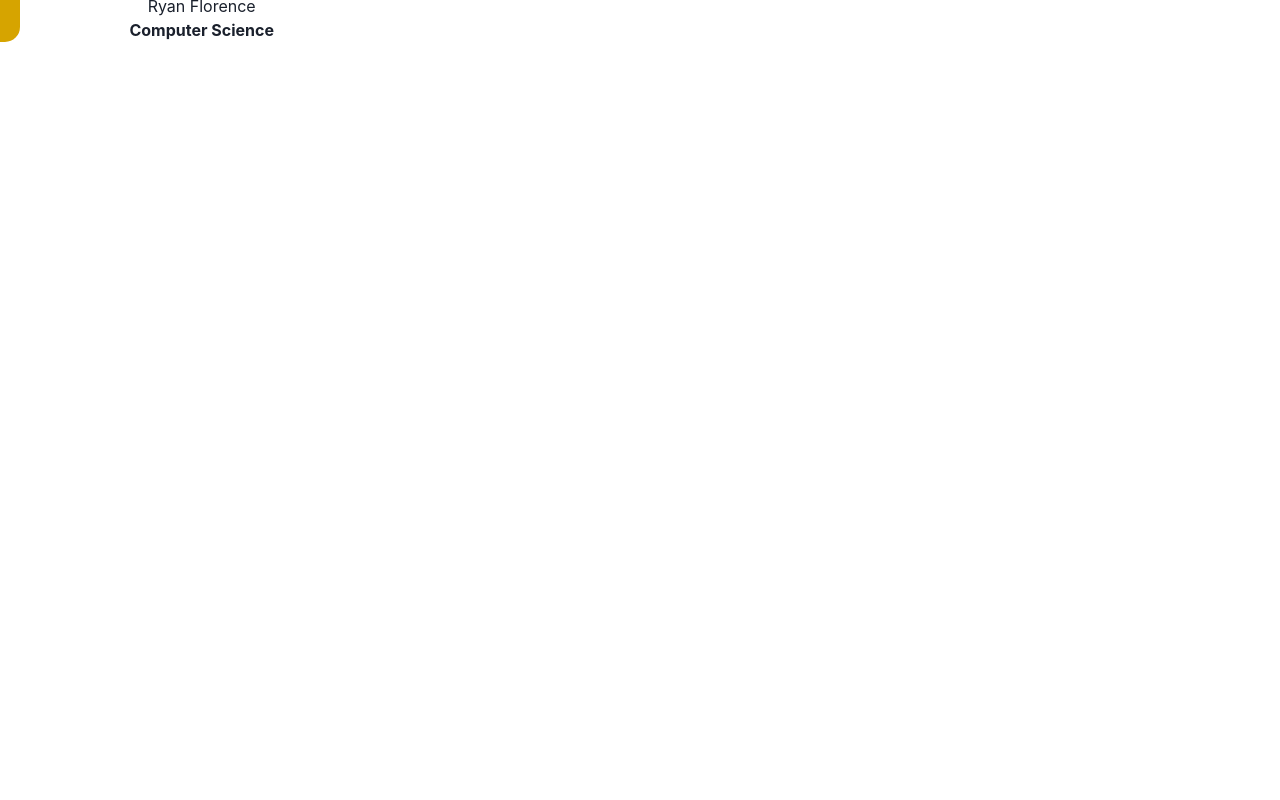
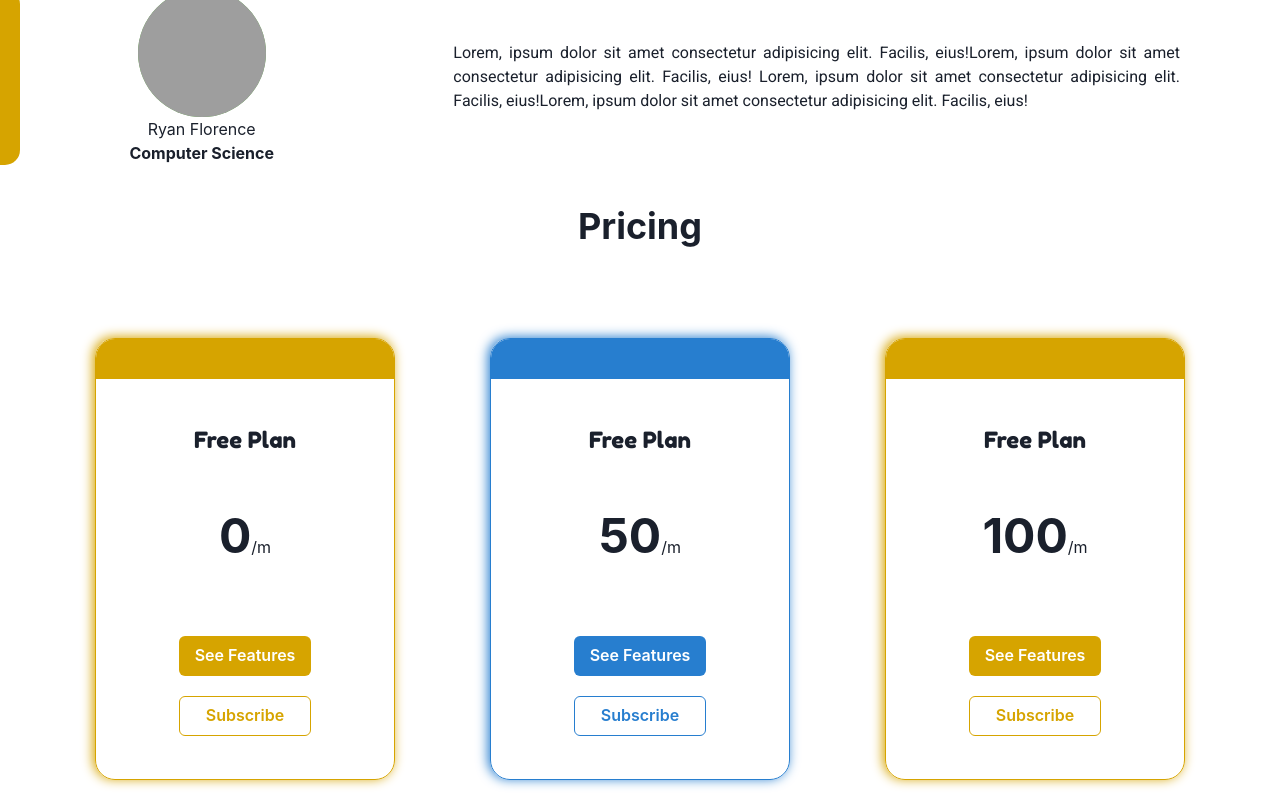
Before and after one commit to b-haytham/nextjs-landing-page, a Next.js app: page / in a window 1280 px wide. Shown: the part 1407-2207 px from the top of the page. Before the commit the page ends 1459 px from the top, so only its background shows below. Built offline with nearby package versions, Linux system fonts and the light colour scheme; grey boxes are pictures that could not be loaded.

Commit message:
Pricing Component

```diff
--- /dev/null
+++ b/components/home/PricingCard.tsx
@@ -0,0 +1,143 @@
+import { Box, Button, Flex, Text } from "@chakra-ui/react";
+import React, { useState } from "react";
+
+import ReactCardFlip from "react-card-flip";
+
+interface PricingCardProps {
+	planName: string;
+	planPrice: number;
+	features: string[];
+	isPro?: boolean;
+}
+
+const PricingCard: React.FC<PricingCardProps> = ({
+	planName,
+	planPrice,
+	isPro,
+	features,
+}) => {
+	const [isFlipped, setIsFlipped] = useState(false);
+
+	return (
+		<ReactCardFlip
+			cardStyles={{
+				front: {
+					minWidth: 300,
+					borderRadius: 20,
+					border: !isPro ? "1px solid #d6a400" : "1px solid #277ecf",
+					margin: "10px 0",
+					boxShadow: !isPro
+						? "-2px -1px 12px 0px #d6a400"
+						: "-2px -1px 12px 0px #277ecf",
+					overflow: "hidden",
+				},
+				back: {
+					backgroundColor: isPro ? "#277ecf" : "#d6a400",
+					nimWidth: 300,
+					borderRadius: 20,
+					margin: "10px 0",
+					boxShadow: !isPro
+						? "-2px -1px 12px 0px #d6a400"
+						: "-2px -1px 12px 0px #277ecf",
+					overflow: "hidden",
+				},
+			}}
+			isFlipped={isFlipped}
+			flipDirection="vertical"
+		>
+			<Box>
+				<Box bgColor={isPro ? "#277ecf" : "#d6a400"} h={10} />
+				<Flex
+					flexDirection="column"
+					minHeight={400}
+					alignItems="center"
+					justifyContent="space-evenly"
+				>
+					<Text
+						fontFamily="Fredoka One, cursive;"
+						fontSize="1.4rem"
+						textAlign="center"
+					>
+						{planName}
+					</Text>
+					<Box>
+						<Text>
+							<span
+								style={{
+									fontSize: "3rem",
+									fontWeight: "bold",
+								}}
+							>
+								{planPrice}
+							</span>
+							/m
+						</Text>
+					</Box>
+					<Flex flexDirection="column" justifyContent="space-between">
+						<Button
+							onClick={() => setIsFlipped(true)}
+							marginY={5}
+							variant="solid"
+							color="#fff"
+							colorScheme={isPro ? "#277ecf" : "#d6a400"}
+							bgColor={isPro ? "#277ecf" : "#d6a400"}
+						>
+							See Features
+						</Button>
+						<Button
+							variant="outline"
+							colorScheme={isPro ? "#277ecf" : "#d6a400"}
+							color={isPro ? "#277ecf" : "#d6a400"}
+						>
+							Subscribe
+						</Button>
+					</Flex>
+				</Flex>
+			</Box>
+
+			<Box minWidth={300}>
+				<Box h={10} />
+				<Flex
+					flexDirection="column"
+					minHeight={400}
+					alignItems="center"
+					justifyContent="space-evenly"
+				>
+					<Text
+						fontFamily="Fredoka One, cursive"
+						fontSize="1.4rem"
+						textAlign="center"
+					>
+						Features
+					</Text>
+
+					<Box>
+						{features.map((f) => (
+							<Text
+								fontFamily="Roboto, sans-serif"
+								fontWeight="bolder"
+								textAlign="center"
+								color="white"
+								marginY={5}
+							>
+								{f}
+							</Text>
+						))}
+					</Box>
+
+					<Button
+						onClick={() => setIsFlipped(false)}
+						marginY={5}
+						variant="outline"
+						color="white"
+						colorScheme="white"
+					>
+						See Price
+					</Button>
+				</Flex>
+			</Box>
+		</ReactCardFlip>
+	);
+};
+
+export default PricingCard;
--- /dev/null
+++ b/components/home/PricingList.tsx
@@ -0,0 +1,40 @@
+import { Box, Flex, Heading, useMediaQuery } from "@chakra-ui/react";
+import PricingCard from "./PricingCard";
+
+interface PricingListProps {}
+
+const PricingList: React.FC<PricingListProps> = () => {
+	const [isLargerThan1000] = useMediaQuery("(min-width: 1000px)");
+	return (
+		<Box>
+			<Heading marginY={10} textAlign="center">
+				Pricing
+			</Heading>
+			<Flex
+				flexDirection={isLargerThan1000 ? "row" : "column"}
+				alignItems="center"
+				marginTop={20}
+				justifyContent="space-evenly"
+			>
+				<PricingCard
+					planName="Free Plan"
+					planPrice={0}
+					features={["feature one", "feature two", "feature three"]}
+				/>
+				<PricingCard
+					planName="Free Plan"
+					planPrice={50}
+					features={["feature one", "feature two", "feature three"]}
+					isPro
+				/>
+				<PricingCard
+					planName="Free Plan"
+					planPrice={100}
+					features={["feature one", "feature two", "feature three"]}
+				/>
+			</Flex>
+		</Box>
+	);
+};
+
+export default PricingList;
--- a/components/home/Testimonials.tsx
+++ b/components/home/Testimonials.tsx
@@ -1,10 +1,15 @@
-import { Flex } from "@chakra-ui/react";
+import { Box, Flex, Heading } from "@chakra-ui/react";
+import React from "react";
 import TestimonialCompononent from "./TestimonialCompononent";
 
 interface TestimonialsProps {}
 
 const Testimonials: React.FC<TestimonialsProps> = () => {
 	return (
+		<Box>
+			<Heading marginY={10} textAlign="center">
+				Testimonials
+			</Heading>
 			<Flex flexDirection="column">
 				<TestimonialCompononent
 					imageSrc="https://bit.ly/code-beast"
@@ -23,6 +28,7 @@ const Testimonials: React.FC<TestimonialsProps> = () => {
 					job="Computer Science"
 				/>
 			</Flex>
+		</Box>
 	);
 };
 
--- a/package.json
+++ b/package.json
@@ -18,6 +18,7 @@
     "rc-switch": "^3.2.2",
     "react": "17.0.1",
     "react-burger-menu": "^3.0.3",
+    "react-card-flip": "^1.0.11",
     "react-dom": "17.0.1",
     "react-icons": "^4.1.0",
     "react-switch": "^6.0.0"
--- a/pages/index.tsx
+++ b/pages/index.tsx
@@ -1,8 +1,9 @@
 import classes from "../styles/Home.module.css";
 
 import { useMediaQuery } from "@chakra-ui/react";
-import Landing from "../components/home/Landing";
+import Landing from "../components/Landing";
 import Testimonials from "../components/home/Testimonials";
+import PricingList from "../components/home/PricingList";
 
 export default function Home() {
 	const [isLargerThan764] = useMediaQuery("(min-width: 764px)");
@@ -11,6 +12,7 @@ export default function Home() {
 		<>
 			<Landing isLargerThan764={isLargerThan764} />
 			<Testimonials />
+			<PricingList />
 		</>
 	);
 }
```
Also changed, not shown: components/Landing.tsx (renamed from components/home/Landing.tsx), 1 other file (tests, documents, lock files or other folders). Lines whose indentation alone changed are shown as unchanged.
